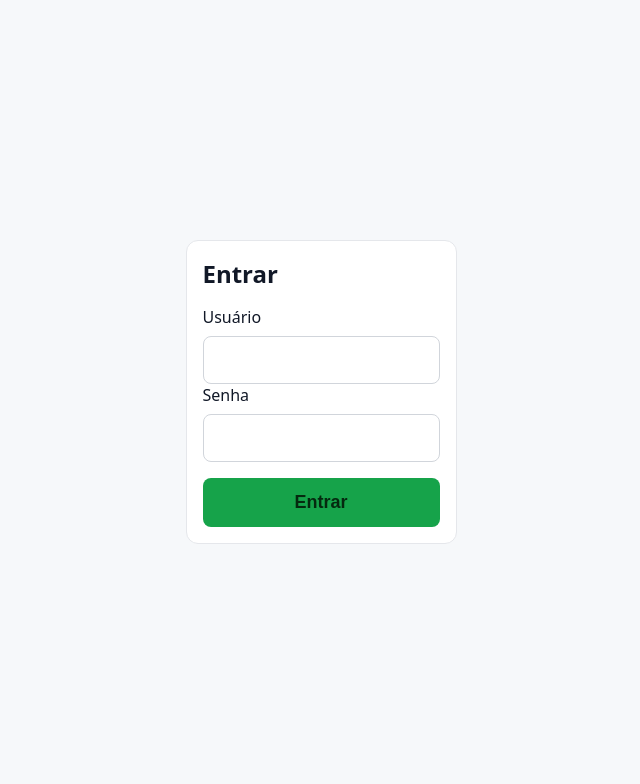
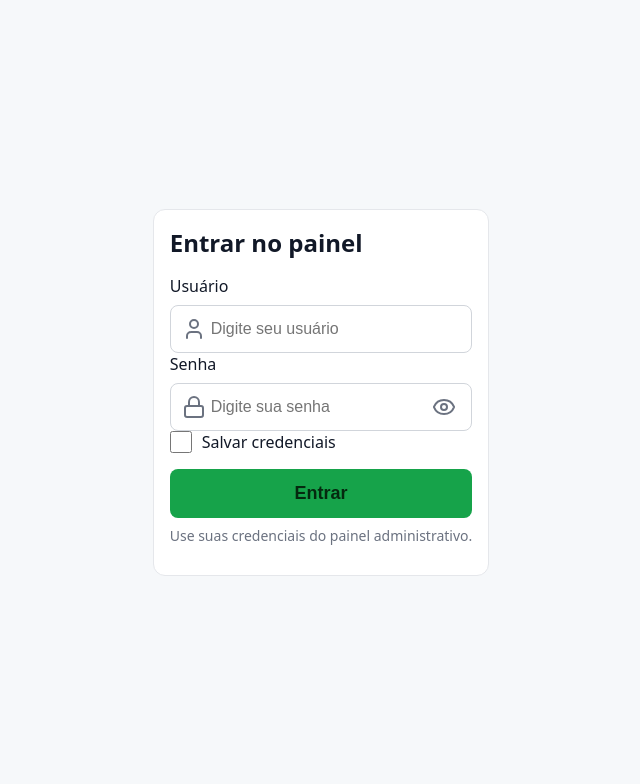
Before and after one commit to marcoantonio567/auto-agendamento-barbeiro, a Django app: page /admin/entrar/ in a window 1280 px wide. Shown: the part 92-876 px from the top of the page, without its empty margins (319-959 px from the left). Run offline with Django 5.2, Linux system fonts and the light colour scheme; some libraries are stand-ins or nearby versions.

Commit message:
ajustando o meu login

```diff
--- a/agendamento/static/agendamento/css/components.css
+++ b/agendamento/static/agendamento/css/components.css
@@ -21,8 +21,27 @@ select,input[type=text],input[type=date],input[type=time]{width:100%;padding:10p
   .hours{justify-content:center}
   .grid{grid-template-columns:1fr}
 }
+@media(max-width:600px){
+  .auth-form .form-group{align-items:flex-start;text-align:left}
+  .auth-form .form-group.checkbox-group{justify-content:flex-start;align-items:flex-start}
+  .auth-form .checkbox{justify-content:flex-start}
+}
 .center-screen{display:flex;align-items:center;justify-content:center;min-height:calc(100vh - var(--topbar-h));width:100%}
 .auth-card{max-width:560px;margin:0 auto}
 .auth-form .form-group{max-width:520px}
 .auth-form input{font-size:16px;padding:14px}
 .auth-form .btn-primary{width:100%;padding:14px 24px;font-size:18px}
+.input-with-icon{position:relative;display:flex;align-items:center}
+.input-with-icon .input-icon{position:absolute;left:12px;color:#6b7280}
+.input-with-icon input{padding-left:40px;width:100%}
+.icon-btn{position:absolute;right:8px;display:inline-flex;align-items:center;justify-content:center;border:none;background:transparent;color:#6b7280;padding:8px;cursor:pointer}
+.icon-btn:hover{color:#111827}
+.icon-swap{display:inline-flex;align-items:center;justify-content:center;position:relative;width:24px;height:24px}
+.icon-eye-off{display:none}
+.icon-swap[data-visible="true"] .icon-eye{display:none}
+.icon-swap[data-visible="true"] .icon-eye-off{display:inline}
+.muted{color:var(--muted);font-size:14px;margin-top:8px}
+.checkbox{display:flex;align-items:center;gap:10px;padding:0;border:none;border-radius:0;background:transparent;width:auto;justify-content:flex-start;cursor:pointer}
+.checkbox input[type=checkbox]{width:22px;height:22px;margin:0;accent-color:var(--accent);flex-shrink:0}
+.checkbox span{font-size:16px;line-height:1.25}
+.form-group.checkbox-group{display:flex;justify-content:flex-start}
--- a/agendamento/static/agendamento/js/agendamento.js
+++ b/agendamento/static/agendamento/js/agendamento.js
@@ -71,4 +71,43 @@ document.addEventListener('DOMContentLoaded',()=>{
       }
     });
   });
+  const toggleBtn = document.getElementById('toggle-password');
+  const pwdInput = document.getElementById('password');
+  if(toggleBtn && pwdInput){
+    const swap = toggleBtn.querySelector('.icon-swap');
+    toggleBtn.addEventListener('click',()=>{
+      const visible = pwdInput.type === 'text';
+      pwdInput.type = visible ? 'password' : 'text';
+      if(swap){
+        swap.setAttribute('data-visible', visible ? 'false' : 'true');
+      }
+    });
+  }
+  const adminUserInput = document.getElementById('username');
+  const saveCredsCb = document.getElementById('save_creds_checkbox');
+  if(adminUserInput){
+    const opt = localStorage.getItem('admin_username_opt_in') === '1';
+    if(saveCredsCb){ saveCredsCb.checked = opt; }
+    if(opt){
+      const saved = localStorage.getItem('admin_username');
+      if(saved) adminUserInput.value = saved;
+    }
+    adminUserInput.addEventListener('input',()=>{
+      if(saveCredsCb && saveCredsCb.checked){
+        localStorage.setItem('admin_username', adminUserInput.value);
+      }
+    });
+  }
+  if(saveCredsCb){
+    saveCredsCb.addEventListener('change',()=>{
+      if(saveCredsCb.checked){
+        localStorage.setItem('admin_username_opt_in','1');
+        const val = (adminUserInput && adminUserInput.value) ? adminUserInput.value : '';
+        localStorage.setItem('admin_username', val);
+      }else{
+        localStorage.removeItem('admin_username_opt_in');
+        localStorage.removeItem('admin_username');
+      }
+    });
+  }
 });
--- a/painel/templates/painel/login.html
+++ b/painel/templates/painel/login.html
@@ -2,21 +2,40 @@
 {% block content %}
 <section class="center-screen">
   <div class="card auth-card">
-    <h2>Entrar</h2>
-    <form method="post" class="auth-form">
+    <h2>Entrar no painel</h2>
+    <form method="post" class="auth-form" autocomplete="on">
       {% csrf_token %}
       {% if error %}<p class="empty">{{ error }}</p>{% endif %}
       <div class="form-group">
         <label for="username">Usuário</label>
-        <input type="text" id="username" name="username" required />
+        <div class="input-with-icon">
+          <i data-lucide="user" class="input-icon"></i>
+          <input type="text" id="username" name="username" required placeholder="Digite seu usuário" autocomplete="username" />
+        </div>
       </div>
       <div class="form-group">
         <label for="password">Senha</label>
-        <input type="password" id="password" name="password" required />
+        <div class="input-with-icon">
+          <i data-lucide="lock" class="input-icon"></i>
+          <input type="password" id="password" name="password" required placeholder="Digite sua senha" autocomplete="current-password" />
+          <button type="button" class="icon-btn" id="toggle-password" aria-label="Mostrar/ocultar senha">
+            <span class="icon-swap" data-visible="false">
+              <i data-lucide="eye" class="icon-eye"></i>
+              <i data-lucide="eye-off" class="icon-eye-off"></i>
+            </span>
+          </button>
+        </div>
+      </div>
+      <div class="form-group checkbox-group">
+        <label class="checkbox">
+          <input type="checkbox" id="save_creds_checkbox" name="remember" />
+          <span>Salvar credenciais</span>
+        </label>
       </div>
       <div class="actions">
         <button type="submit" class="btn-primary">Entrar</button>
       </div>
+      <p class="muted">Use suas credenciais do painel administrativo.</p>
     </form>
   </div>
   </section>
--- a/painel/views.py
+++ b/painel/views.py
@@ -31,6 +31,11 @@ def login_view(request):
         user = authenticate(request, username=username, password=password)
         if user is not None:
             login(request, user)
+            remember = request.POST.get('remember')
+            if remember == 'on':
+                request.session.set_expiry(60*60*24*30)
+            else:
+                request.session.set_expiry(0)
             next_url = request.GET.get('next') or 'admin_list'
             return redirect(next_url)
         return render(request, 'painel/login.html', {'error': 'Credenciais inválidas'})
```
Also changed, not shown: db.sqlite3.
